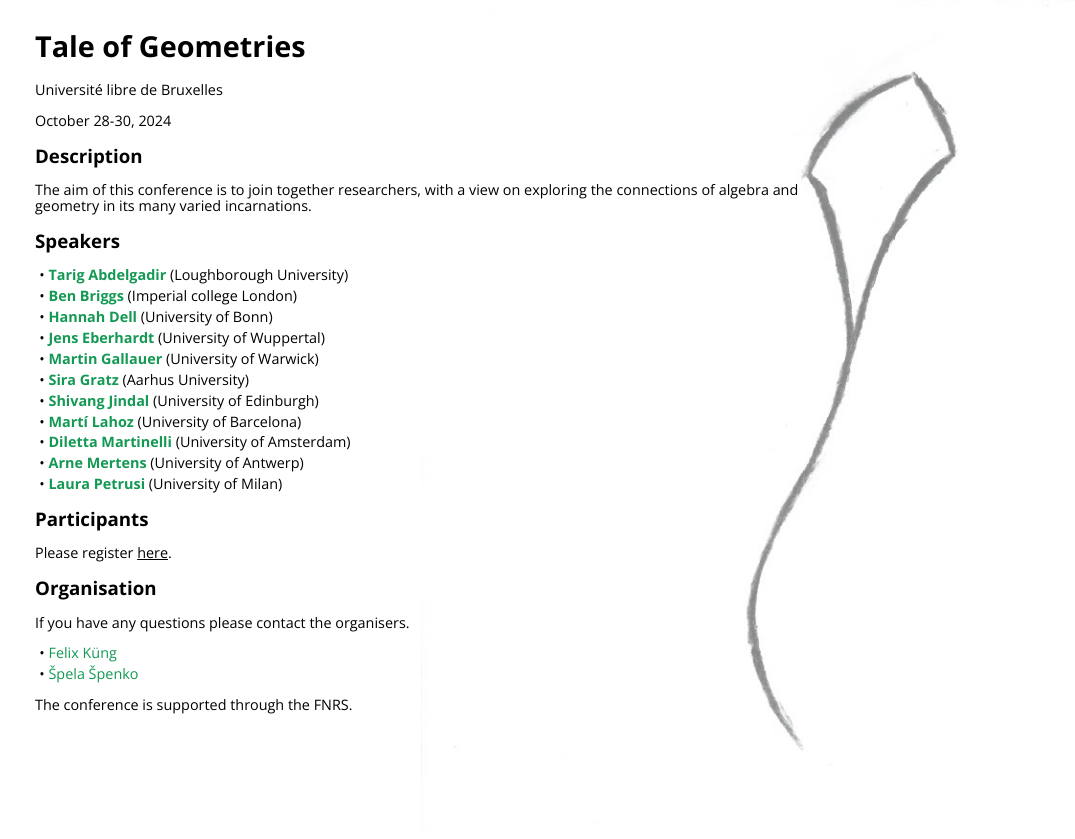
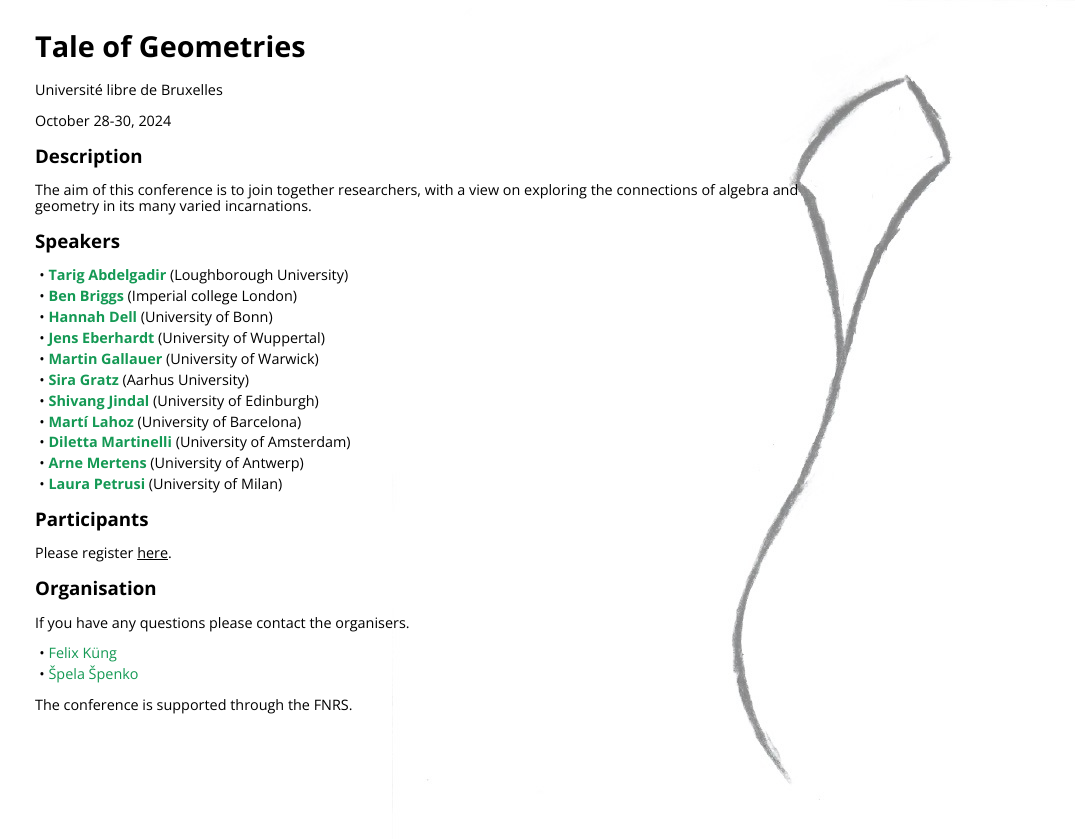
Before and after one commit to Tale-of-Geometries/Tale-of-Geometries.github.io, a Jekyll site: the page built from index.html, in a window 1280 px wide. Shown: the top 839 px of the page, without its empty margins (205-1280 px from the left). Built offline with Jekyll 4.4.1, drawn with Linux system fonts in a browser that asks for light colours; nearby versions of some CDN libraries; library files that are not in the unit come from our copies.

Commit message:
Update main.css

```diff
--- a/css/main.css
+++ b/css/main.css
@@ -16,10 +16,7 @@
   background-color: #ffffff;
   background-image: url("../kite2.jpg");
   background-repeat: no-repeat;
-  background-size: contain;
-  -webkit-background-size: contain;
-  -moz-background-size: contain;
-  -o-background-size: contain;
+  background-size: auto;
   background-position:  top right;
   background-attachment: fixed;
 }
```
